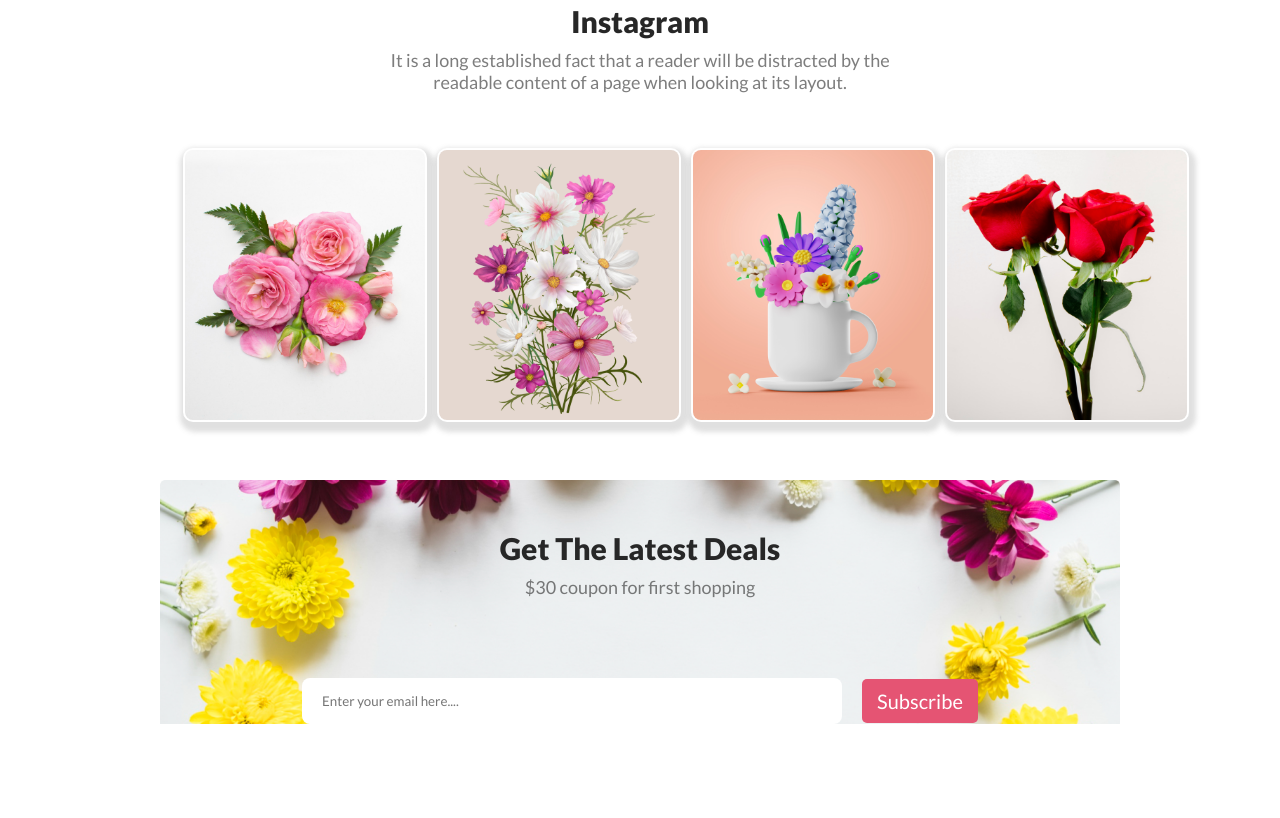
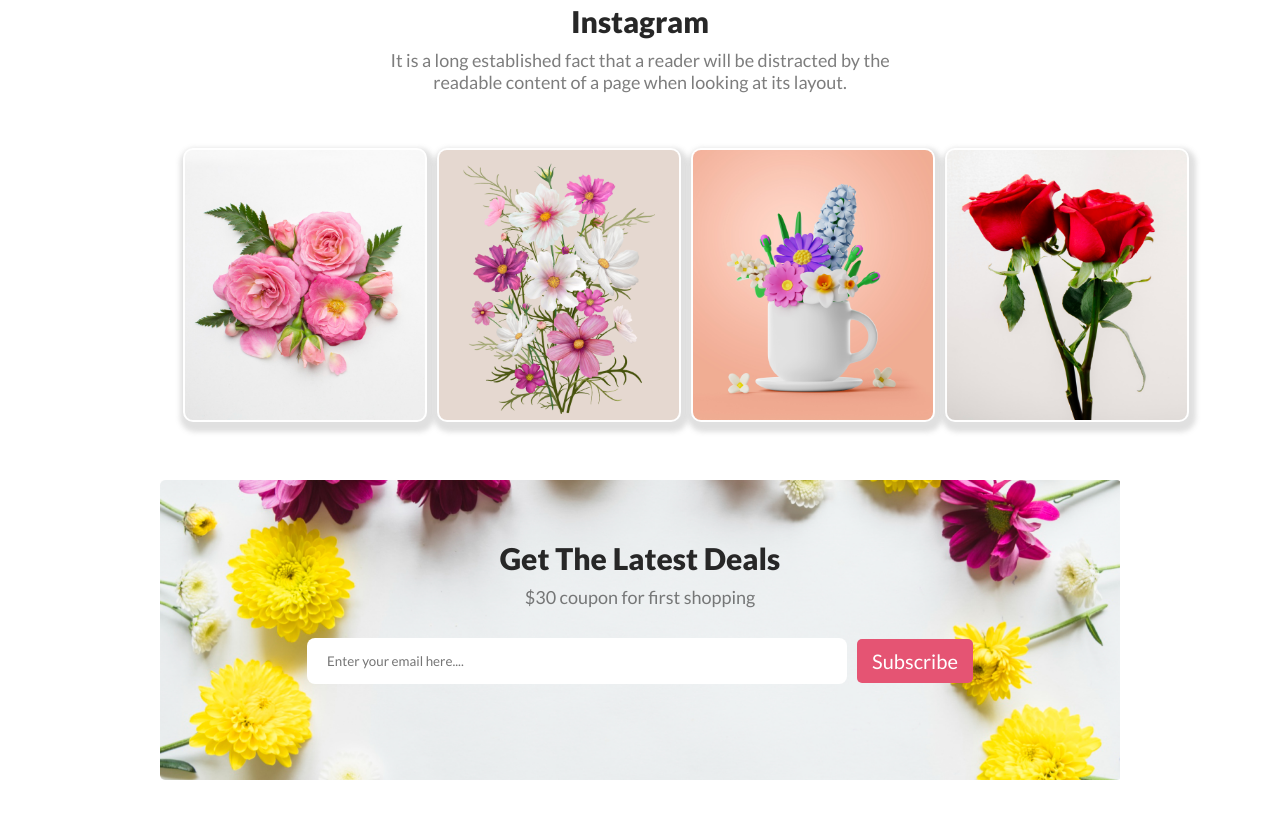
Before and after one commit to Hasan-Maruf1/flower-shop-assignment, a plain HTML site: page index.html in a window 1280 px wide. Shown: the part 1347-2165 px from the top of the page. Drawn offline with Linux system fonts and the light colour scheme.

Commit message:
subscribe height adjust

```diff
--- a/style/index.css
+++ b/style/index.css
@@ -143,19 +143,18 @@
 
 /* Subscribe part */
 .subscribe-main {
-    background-image: url(../flowerasset/Rectangle\ 9.png);
+    background-image: url("../flowerasset/Rectangle09.png");
     background-repeat: no-repeat;
+    max-width: 75%;
+    height: 300px;
     background-size: cover;
-    /* width: 1440px;
-    height: 300px; */
-    max-width: 75%;
     margin: auto;
     margin-bottom: 100px;
 
 }
 
 .subscribe-content {
-    padding: 50px;
+    padding-top: 60px;
 }
 
 
@@ -163,7 +162,7 @@
     display: flex;
     justify-content: center;
     align-items: center;
-    gap: 20px;
+    gap: 10px;
 }
 
 .mail-input {
```
Also changed, not shown: flowerasset/Rectangle09.png (renamed from flowerasset/Rectangle 9.png).
